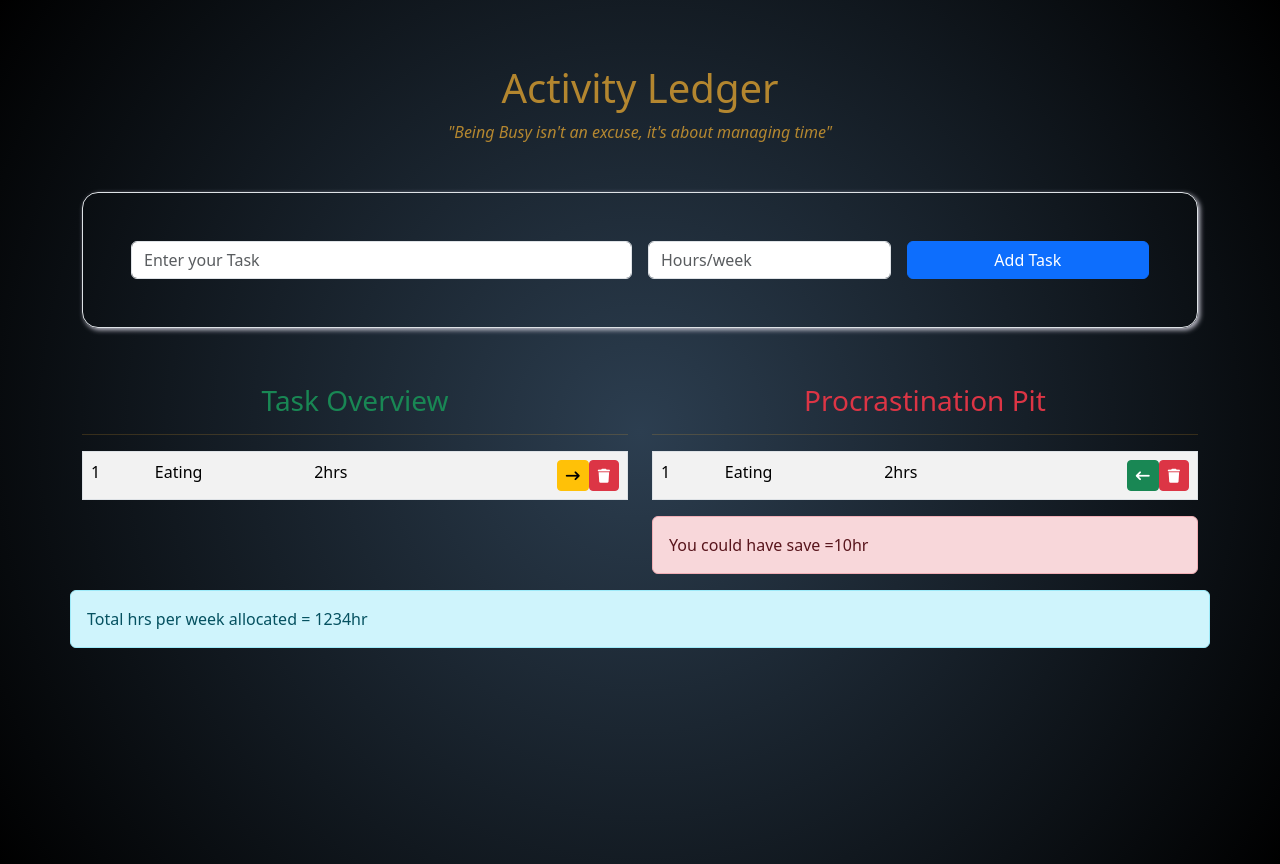
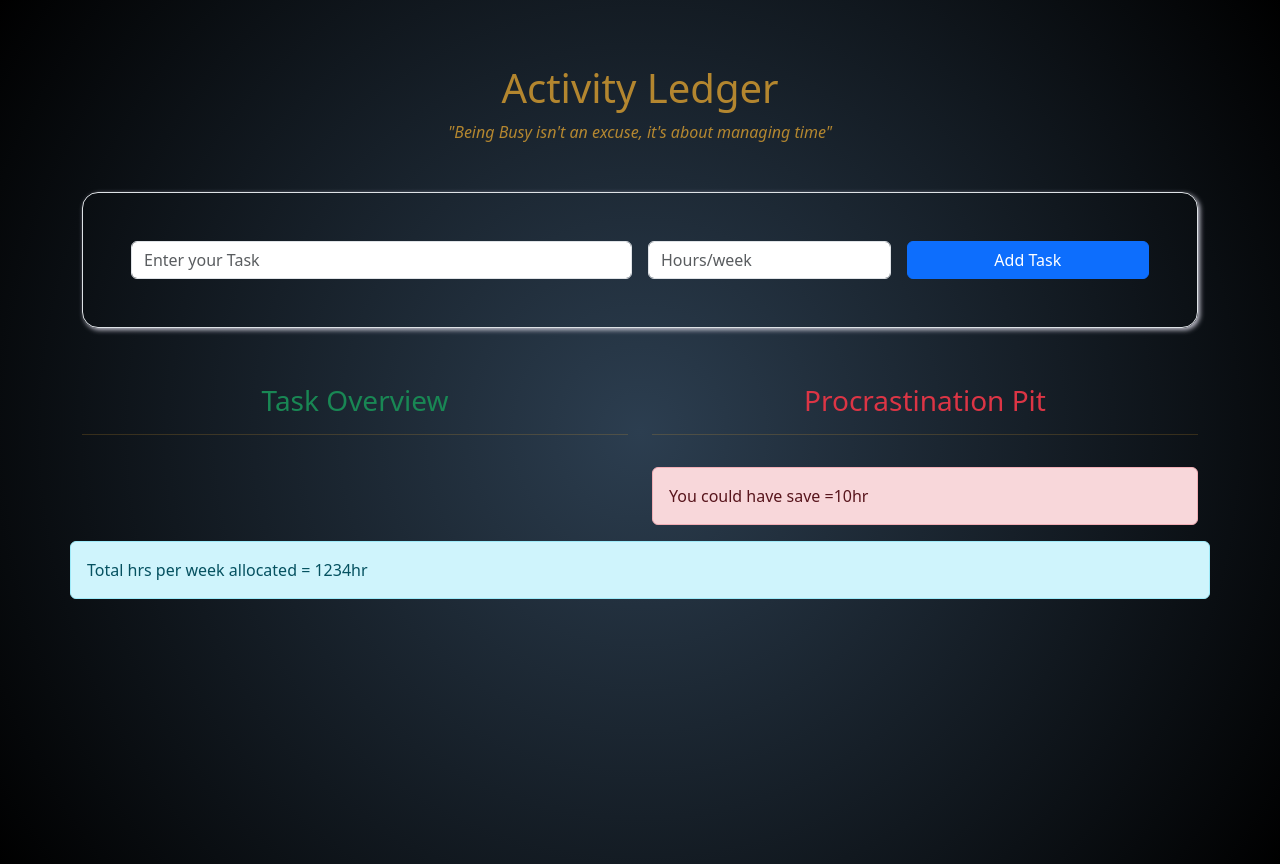
Before and after one commit to snagila/activity-ledger, a React (Vite) app: page / in a window 1280 px wide. Built offline with nearby package versions, Linux system fonts and the light colour scheme.

Commit message:
handleOnDelete function executed

```diff
--- a/src/components/tasklist-container/AddTaskForm.jsx
+++ b/src/components/tasklist-container/AddTaskForm.jsx
@@ -1,15 +1,38 @@
-import React from "react";
+import React, { useState } from "react";
+import { randomIdGenerator } from "../../utilities/randomIdGenerator";
 
-const AddTaskForm = () => {
+const AddTaskForm = ({ taskContainer, setTaskContainer }) => {
+  const [form, setForm] = useState({});
+
+  const handleOnChange = (e) => {
+    const { name, value } = e.target;
+    setForm({ ...form, [name]: name === "taskTime" ? +value : value });
+  };
+
+  const handleOnSubmit = (e) => {
+    e.preventDefault();
+    const formData = {
+      ...form,
+      id: randomIdGenerator(),
+      type: "allTask",
+    };
+    setTaskContainer([...taskContainer, formData]);
+  };
   return (
     <>
-      <form className="addTaskForm  mt-5 border p-5 rounded-4" action="">
+      <form
+        className="addTaskForm  mt-5 border p-5 rounded-4"
+        action=""
+        onSubmit={handleOnSubmit}
+      >
         <div className="row g-3">
           <div className="col-md-6">
             <input
               className="form-control table-secondary"
               type="text"
               placeholder="Enter your Task"
+              name="taskName"
+              onChange={handleOnChange}
             />
           </div>
           <div className="col-md-3">
@@ -17,6 +40,8 @@ const AddTaskForm = () => {
               className="form-control table-secondary"
               type="number"
               placeholder="Hours/week"
+              name="taskTime"
+              onChange={handleOnChange}
             />
           </div>
           <div className="col-md-3 ">
--- a/src/components/tasklist-container/PitList.jsx
+++ b/src/components/tasklist-container/PitList.jsx
@@ -1,6 +1,8 @@
 import React from "react";
 
-const PitList = () => {
+const PitList = ({ handleOnDelete, taskContainer, switchTask }) => {
+  const proPit = taskContainer.filter((item) => item.type === "pitList");
+  console.log(proPit);
   return (
     <>
       <div className="col-md">
@@ -8,19 +10,27 @@ const PitList = () => {
         <hr />
         <table className="table table-striped table-hover border opacity table-transparent">
           <tbody>
-            <tr>
-              <td>1</td>
-              <td>Eating</td>
-              <td>2hrs</td>
+            {proPit.map((item, i) => (
+              <tr key={i}>
+                <td>{i}</td>
+                <td>{item.taskName}</td>
+                <td>{item.taskTime}</td>
                 <td className="text-end ">
-                <button className="btn btn-success btn-sm">
+                  <button
+                    className="btn btn-success btn-sm"
+                    onClick={() => switchTask(item.id, "allTask")}
+                  >
                     <i className="fa-sharp fa-solid fa-arrow-left-long"></i>
                   </button>
-                <button className="btn btn-danger btn-sm">
+                  <button
+                    className="btn btn-danger btn-sm"
+                    onClick={() => handleOnDelete(item.id)}
+                  >
                     <i className="fa-solid fa-trash"></i>
                   </button>
                 </td>
               </tr>
+            ))}
           </tbody>
         </table>
         <div className="alert alert-danger">
--- a/src/components/tasklist-container/TaskContainer.jsx
+++ b/src/components/tasklist-container/TaskContainer.jsx
@@ -1,16 +1,46 @@
-import React from "react";
+import React, { useState } from "react";
 import AddTaskForm from "./AddTaskForm";
 import TaskList from "./TaskList";
 import PitList from "./PitList";
 
 const TaskContainer = () => {
+  const [taskContainer, setTaskContainer] = useState([]);
+  console.log(taskContainer);
+
+  const handleOnDelete = (id) => {
+    if (window.confirm("Are you sure,you want to delete this Task?")) {
+      setTaskContainer(taskContainer.filter((item) => item.id !== id));
+    }
+  };
+  const switchTask = (id, type) => {
+    const templist = taskContainer.map((item) => {
+      console.log(type);
+      if (item.id === id) item.type === type;
+      console.log(type);
+
+      return item;
+    });
+    setTaskContainer(templist);
+  };
+
   return (
     <>
-      <AddTaskForm />
+      <AddTaskForm
+        taskContainer={taskContainer}
+        setTaskContainer={setTaskContainer}
+      />
 
       <div className="row mt-5 pt-2">
-        <TaskList />
-        <PitList />
+        <TaskList
+          taskContainer={taskContainer}
+          handleOnDelete={handleOnDelete}
+          switchTask={switchTask}
+        />
+        <PitList
+          taskContainer={taskContainer}
+          handleOnDelete={handleOnDelete}
+          switchTask={switchTask}
+        />
         <div className="alert alert-info">
           Total hrs per week allocated = <span id="totalHr">1234</span>hr
         </div>
--- a/src/components/tasklist-container/TaskList.jsx
+++ b/src/components/tasklist-container/TaskList.jsx
@@ -1,6 +1,8 @@
 import React from "react";
 
-const TaskList = () => {
+const TaskList = ({ taskContainer, handleOnDelete, switchTask }) => {
+  const taskOverView = taskContainer.filter((item) => item.type === "allTask");
+
   return (
     <>
       <div className="col-md">
@@ -8,19 +10,27 @@ const TaskList = () => {
         <hr />
         <table className="table table-striped table-hover border table-transparent ">
           <tbody className="">
-            <tr>
-              <td>1</td>
-              <td>Eating</td>
-              <td>2hrs</td>
+            {taskOverView.map((item, i) => (
+              <tr key={i}>
+                <td>{i}</td>
+                <td>{item.taskName}</td>
+                <td>{item.taskTime}</td>
                 <td className="text-end ">
-                <button className="btn btn-warning btn-sm">
+                  <button
+                    className="btn btn-warning btn-sm"
+                    onClick={() => switchTask(item.id, "pitList")}
+                  >
                     <i className="fa-sharp fa-solid fa-arrow-right-long"></i>
                   </button>
-                <button className="btn btn-danger btn-sm">
+                  <button
+                    className="btn btn-danger btn-sm"
+                    onClick={() => handleOnDelete(item.id)}
+                  >
                     <i className="fa-solid fa-trash"></i>
                   </button>
                 </td>
               </tr>
+            ))}
           </tbody>
         </table>
       </div>
--- /dev/null
+++ b/src/utilities/randomIdGenerator.jsx
@@ -0,0 +1,11 @@
+export const randomIdGenerator = () => {
+  const str = "1234567890qwertyuiopasdfghjklzxcvbnmQWERTYUIOPASDFGHJKLZXCVBNM";
+  let idLength = 6;
+  let id = "";
+
+  for (let i = 0; i < idLength; i++) {
+    const randomPosition = Math.floor(Math.random() * str.length);
+    id += str[randomPosition];
+  }
+  return id;
+};
```
Lines whose indentation alone changed are shown as unchanged.
